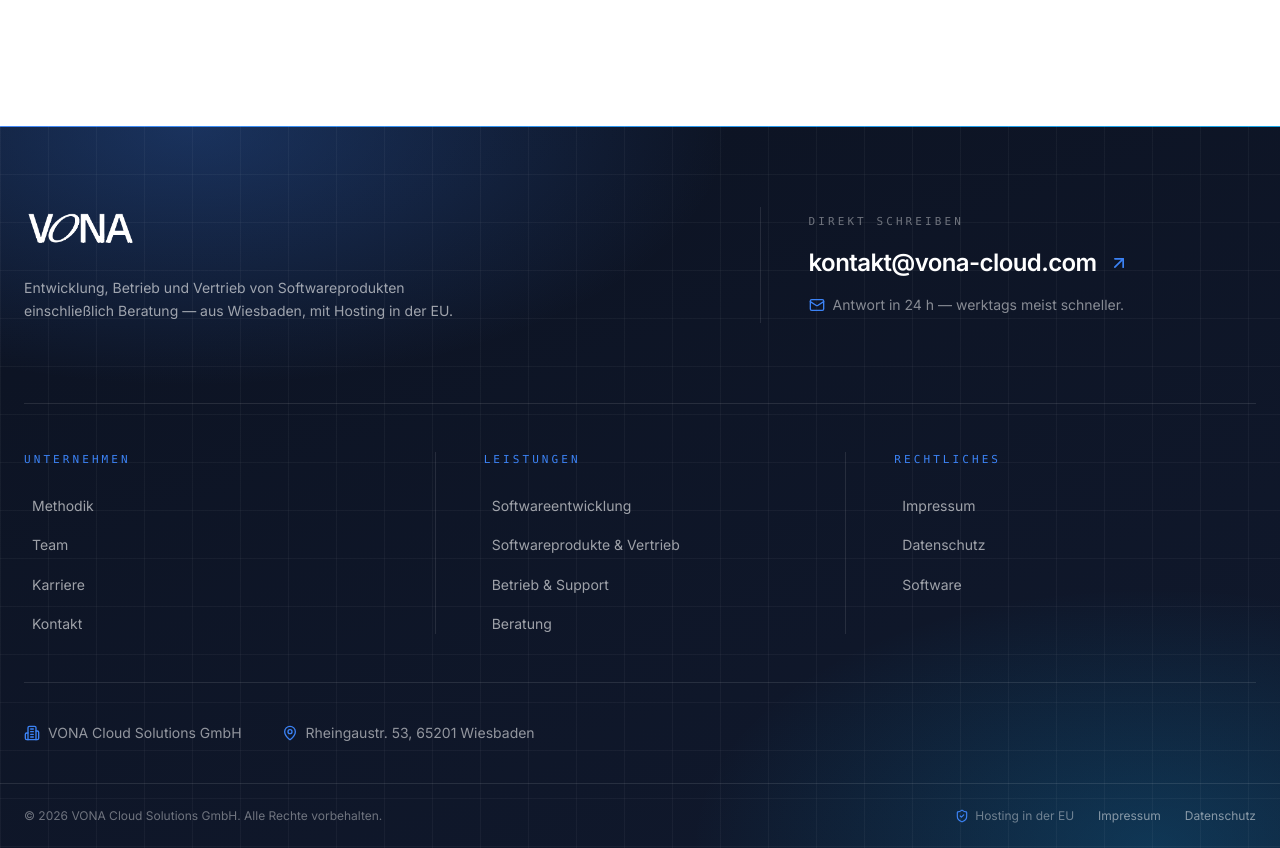
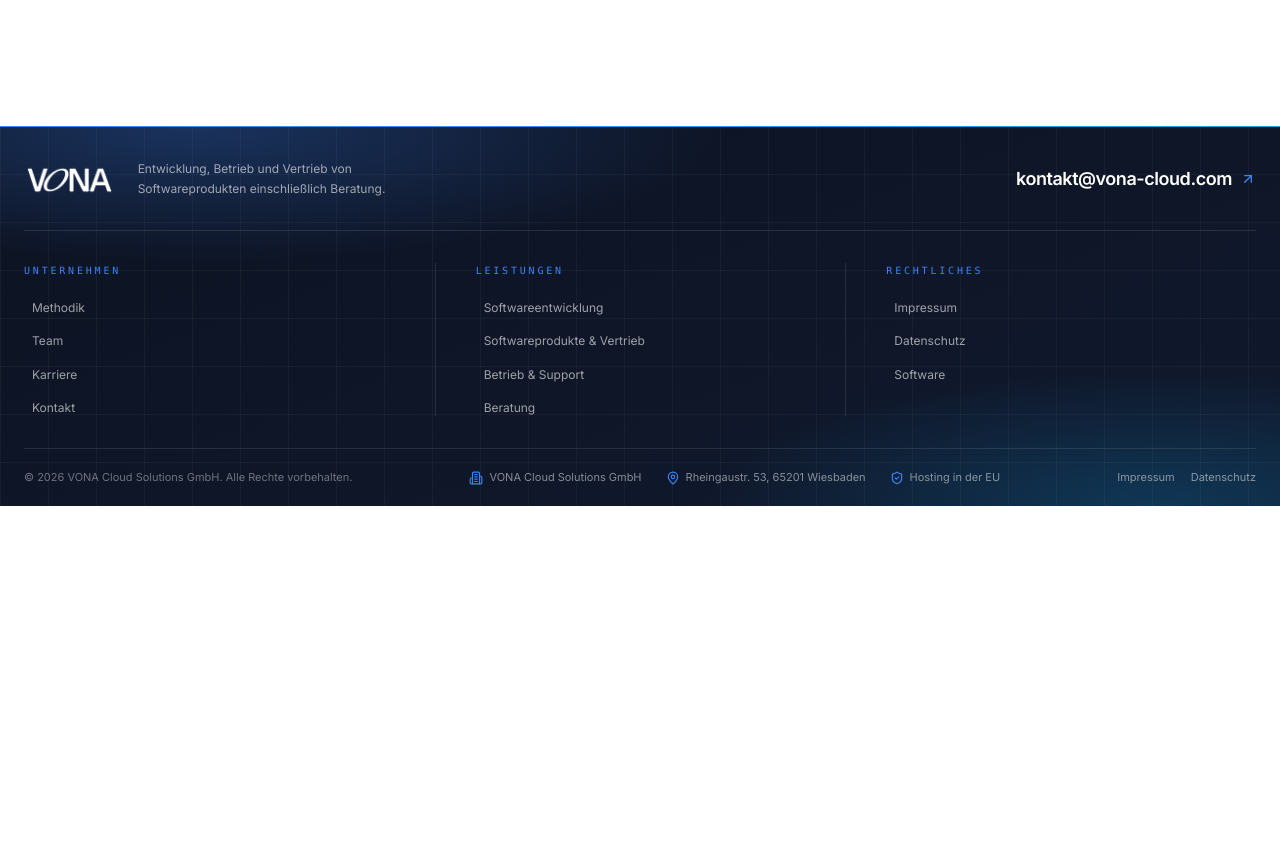
Before and after one commit to darklobster9512/vona-cloud, a React (Vite) app: page /team in a window 1280 px wide. Shown: the part 1684-2532 px from the top of the page. After the commit the page ends 2190 px from the top, so only its background shows below. Built offline with nearby package versions, Linux system fonts and the light colour scheme; the HTML template or start-up script is replaced by a standard one.

Commit message:
Changes
Co-authored-by: darklobster9512 <301748244+darklobster9512@users.noreply.github.com>

```diff
--- a/src/components/landing/Footer.tsx
+++ b/src/components/landing/Footer.tsx
@@ -40,56 +40,46 @@ const Footer = () => {
 
       <div className="relative mx-auto max-w-7xl px-5 sm:px-6">
         {/* Obere Zone */}
-        <div className="grid gap-12 border-b border-white/10 py-16 lg:grid-cols-[1.15fr_0.85fr] lg:gap-16 lg:py-20">
-          <div>
-            <Link to="/" className="inline-flex items-center">
-              <Logo size="lg" className="brightness-0 invert transition-opacity duration-200 hover:opacity-80" />
+        <div className="flex flex-col items-start justify-between gap-6 border-b border-white/10 py-8 lg:flex-row lg:items-center lg:gap-10">
+          <div className="flex flex-col gap-3 sm:flex-row sm:items-center sm:gap-6">
+            <Link to="/" className="inline-flex">
+              <Logo size="md" className="brightness-0 invert transition-opacity duration-200 hover:opacity-80" />
             </Link>
-            <p className="mt-6 max-w-md text-sm leading-relaxed text-white/60">
-              Entwicklung, Betrieb und Vertrieb von Softwareprodukten einschließlich
-              Beratung — aus Wiesbaden, mit Hosting in der EU.
+            <p className="max-w-xs text-xs leading-relaxed text-white/60">
+              Entwicklung, Betrieb und Vertrieb von Softwareprodukten einschließlich Beratung.
             </p>
           </div>
 
-          <div className="lg:pl-12 lg:border-l lg:border-white/10">
-            <span className="font-mono text-[11px] font-medium uppercase tracking-[0.28em] text-white/40">
-              Direkt schreiben
-            </span>
           <a
             href="mailto:kontakt@vona-cloud.com"
-              className="group mt-4 flex items-center gap-3 text-xl font-semibold tracking-tight text-white transition-colors hover:text-primary sm:text-2xl"
+            className="group flex items-center gap-2 text-lg font-semibold tracking-tight text-white transition-colors hover:text-primary"
           >
             kontakt@vona-cloud.com
             <ArrowUpRight
-                size={20}
+              size={16}
               className="shrink-0 text-primary transition-transform group-hover:translate-x-1 group-hover:-translate-y-1"
             />
           </a>
-            <p className="mt-4 flex items-center gap-2 text-sm text-white/50">
-              <Mail className="h-4 w-4 shrink-0 text-primary" />
-              Antwort in 24 h — werktags meist schneller.
-            </p>
-          </div>
         </div>
 
         {/* Linkspalten */}
-        <div className="grid gap-10 border-b border-white/10 py-12 sm:grid-cols-2 lg:grid-cols-3 lg:gap-0">
+        <div className="grid gap-8 border-b border-white/10 py-8 sm:grid-cols-2 lg:grid-cols-3 lg:gap-0">
           {columns.map((col, i) => (
             <div
               key={col.label}
-              className={i > 0 ? 'lg:pl-12 lg:border-l lg:border-white/10' : 'lg:pr-12'}
+              className={i > 0 ? 'lg:pl-10 lg:border-l lg:border-white/10' : 'lg:pr-10'}
             >
-              <h4 className="font-mono text-[11px] font-medium uppercase tracking-[0.28em] text-primary">
+              <h4 className="font-mono text-[10px] font-medium uppercase tracking-[0.28em] text-primary">
                 {col.label}
               </h4>
-              <ul className="mt-5 space-y-3">
+              <ul className="mt-3 space-y-2">
                 {col.links.map((link, j) => (
                   <li key={`${col.label}-${j}`}>
                     <Link
                       to={link.href}
-                      className="group inline-flex items-center gap-2 text-sm text-white/60 transition-colors hover:text-white"
+                      className="group inline-flex items-center gap-2 text-xs text-white/60 transition-colors hover:text-white"
                     >
-                      <span className="h-px w-0 bg-primary transition-all duration-300 group-hover:w-4" />
+                      <span className="h-px w-0 bg-primary transition-all duration-300 group-hover:w-3" />
                       {link.label}
                     </Link>
                   </li>
@@ -99,36 +89,34 @@ const Footer = () => {
           ))}
         </div>
 
-        {/* Firmen- / Adresszeile */}
-        <div className="flex flex-col gap-4 py-10 text-sm text-white/55 sm:flex-row sm:items-center sm:gap-10">
-          <span className="flex items-center gap-2">
-            <Building2 className="h-4 w-4 shrink-0 text-primary" />
+        {/* Untere Leiste */}
+        <div className="relative py-5">
+          <div className="flex flex-col items-start justify-between gap-4 sm:flex-row sm:items-center">
+            <p className="text-[11px] text-white/40">
+              © {new Date().getFullYear()} VONA Cloud Solutions GmbH. Alle Rechte vorbehalten.
+            </p>
+            <div className="flex flex-col flex-wrap items-start gap-x-6 gap-y-2 text-[11px] text-white/50 sm:flex-row sm:items-center">
+              <span className="flex items-center gap-1.5">
+                <Building2 className="h-3.5 w-3.5 text-primary" />
                 VONA Cloud Solutions GmbH
               </span>
-          <span className="flex items-center gap-2">
-            <MapPin className="h-4 w-4 shrink-0 text-primary" />
+              <span className="flex items-center gap-1.5">
+                <MapPin className="h-3.5 w-3.5 text-primary" />
                 Rheingaustr. 53, 65201 Wiesbaden
               </span>
-        </div>
-      </div>
-
-      {/* Untere Leiste */}
-      <div className="relative border-t border-white/10">
-        <div className="mx-auto flex max-w-7xl flex-col items-center justify-between gap-4 px-5 py-6 sm:flex-row sm:px-6">
-          <p className="text-xs text-white/40">
-            © {new Date().getFullYear()} VONA Cloud Solutions GmbH. Alle Rechte vorbehalten.
-          </p>
-          <div className="flex items-center gap-6">
-            <span className="flex items-center gap-1.5 text-xs text-white/40">
+              <span className="flex items-center gap-1.5">
                 <ShieldCheck className="h-3.5 w-3.5 text-primary" />
                 Hosting in der EU
               </span>
-            <Link to="/impressum" className="text-xs text-white/50 transition-colors hover:text-white">
+            </div>
+            <div className="flex items-center gap-4">
+              <Link to="/impressum" className="text-[11px] text-white/50 transition-colors hover:text-white">
                 Impressum
               </Link>
-            <Link to="/datenschutz" className="text-xs text-white/50 transition-colors hover:text-white">
+              <Link to="/datenschutz" className="text-[11px] text-white/50 transition-colors hover:text-white">
                 Datenschutz
               </Link>
+            </div>
           </div>
         </div>
       </div>
```
Lines whose indentation alone changed are shown as unchanged.
